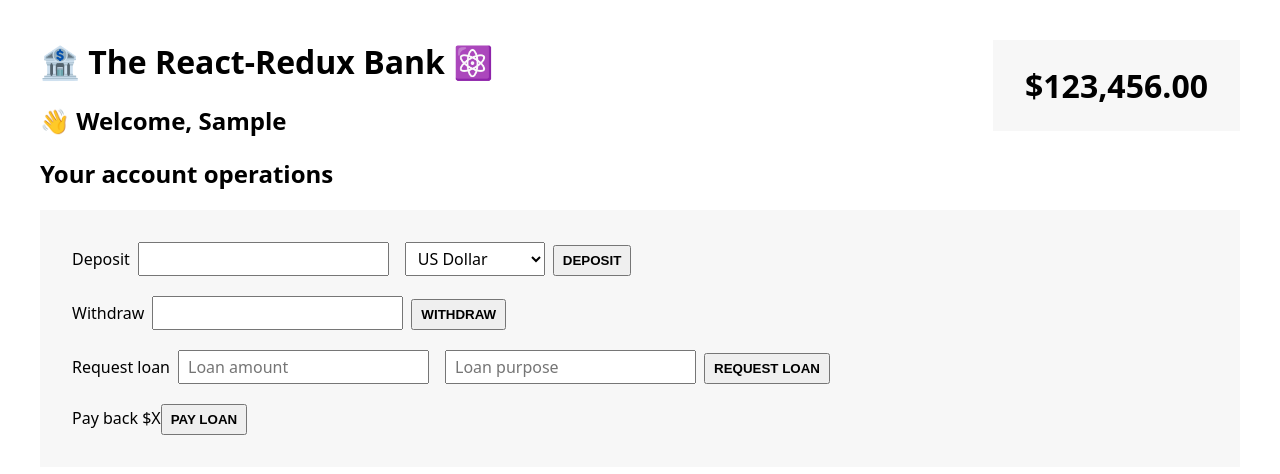
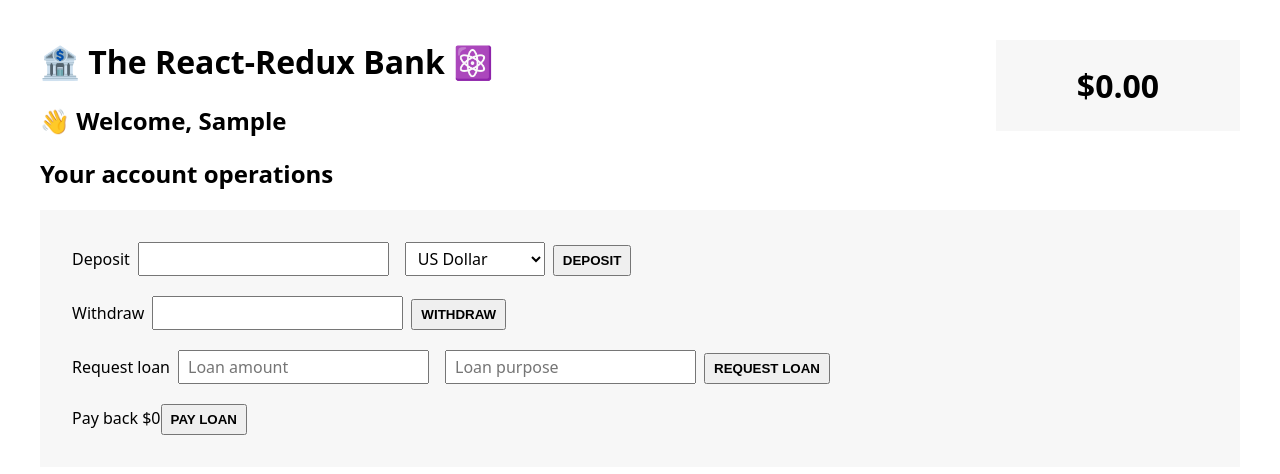
Before and after one commit to sanketc2102-ui/Redux-Bank-v.1, a React (Vite) app: page / in a window 1280 px wide. Both pictures are taken after typing "Sample", "Sample" into the empty fields and a click on the button "CREATE NEW CUSTOMER". Shown: the top 474 px of the page. Built offline with nearby package versions, Linux system fonts and the light colour scheme.

Commit message:
implimnet dispatch and make account operations works

```diff
--- a/src/features/accounts/AccountOperations.jsx
+++ b/src/features/accounts/AccountOperations.jsx
@@ -1,4 +1,11 @@
 import { useState } from "react";
+import { useDispatch, useSelector } from "react-redux";
+import {
+  deposite,
+  loanPaid,
+  requestLoan,
+  withdraw,
+} from "../accounts/accountSlice";
 
 function AccountOperations() {
   const [depositAmount, setDepositAmount] = useState("");
@@ -7,13 +14,33 @@
   const [loanPurpose, setLoanPurpose] = useState("");
   const [currency, setCurrency] = useState("USD");
 
-  function handleDeposit() {}
+  const dispatch = useDispatch();
 
-  function handleWithdrawal() {}
+  const loanAmtTobePaid = useSelector((store) => store.account.loan);
 
-  function handleRequestLoan() {}
+  function handleDeposit() {
+    if (!depositAmount) return;
+    dispatch(deposite(depositAmount));
+    setDepositAmount("");
+  }
 
-  function handlePayLoan() {}
+  function handleWithdrawal() {
+    if (!withdrawalAmount) return;
+    dispatch(withdraw(withdrawalAmount));
+    setWithdrawalAmount("");
+  }
+
+  function handleRequestLoan() {
+    if (!loanAmount || !loanPurpose) return;
+    dispatch(requestLoan(loanAmount, loanPurpose));
+
+    setLoanAmount("");
+    setLoanPurpose("");
+  }
+
+  function handlePayLoan() {
+    dispatch(loanPaid());
+  }
 
   return (
     <div>
@@ -67,7 +94,7 @@
         </div>
 
         <div>
-          <span>Pay back $X</span>
+          <span>Pay back ${loanAmtTobePaid}</span>
           <button onClick={handlePayLoan}>Pay loan</button>
         </div>
       </div>
--- a/src/features/accounts/BalanceDisplay.jsx
+++ b/src/features/accounts/BalanceDisplay.jsx
@@ -1,3 +1,5 @@
+import { useSelector } from "react-redux";
+
 function formatCurrency(value) {
   return new Intl.NumberFormat("en", {
     style: "currency",
@@ -6,7 +8,9 @@
 }
 
 function BalanceDisplay() {
-  return <div className="balance">{formatCurrency(123456)}</div>;
+  const accountBalanceAmt = useSelector((store) => store.account.balance);
+
+  return <div className="balance">{formatCurrency(accountBalanceAmt)}</div>;
 }
 
 export default BalanceDisplay;
--- a/src/features/accounts/accountSlice.js
+++ b/src/features/accounts/accountSlice.js
@@ -40,7 +40,7 @@
 }
 
 export function requestLoan(amount, purpose) {
-  return { type: "account/deposite", payload: { amount, purpose } };
+  return { type: "account/requestLoan", payload: { amount, purpose } };
 }
 export function loanPaid() {
   return { type: "account/payloan" };
```
